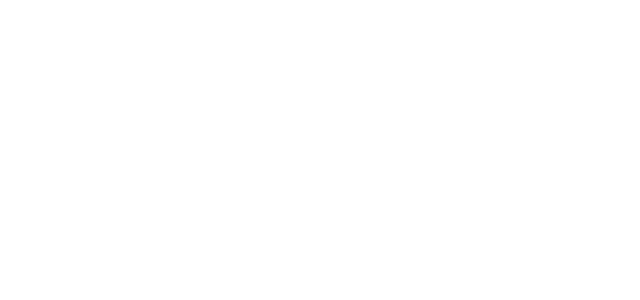
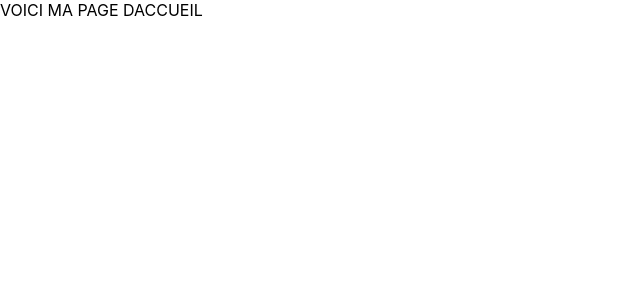
Before and after one commit to polzocr/P11-Kasa, a React (Create React App) app: page / in a window 1280 px wide. Shown: the top 300 px of the page, without its empty margins (0-640 px from the left). Built offline with nearby package versions, Linux system fonts and the light colour scheme.

Commit message:
ajout du react-router

```diff
--- a/package.json
+++ b/package.json
@@ -8,6 +8,7 @@
     "@testing-library/user-event": "^13.5.0",
     "react": "^18.2.0",
     "react-dom": "^18.2.0",
+    "react-router-dom": "^6.6.2",
     "react-scripts": "5.0.1",
     "web-vitals": "^2.1.4"
   },
--- /dev/null
+++ b/src/index.jsx
@@ -0,0 +1,17 @@
+import React from 'react';
+import ReactDOM from 'react-dom/client';
+import './styles/index.css';
+import { BrowserRouter as Router, Routes, Route } from 'react-router-dom';
+
+import Home from './pages/Home/index'
+
+const root = ReactDOM.createRoot(document.getElementById('root'));
+root.render(
+    <React.StrictMode>
+        <Router>
+            <Routes>
+                <Route index element={<Home />} />
+            </Routes>
+        </Router>
+    </React.StrictMode>
+);
--- a/src/pages/Home/index.jsx
+++ b/src/pages/Home/index.jsx
@@ -0,0 +1,7 @@
+function Home(){
+    return (
+        <div>VOICI MA PAGE DACCUEIL</div>
+    )
+}
+
+export default Home
```
Also changed, not shown: src/index.js (deleted, +0 -10 lines), 1 other file (tests, documents, lock files or other folders).
